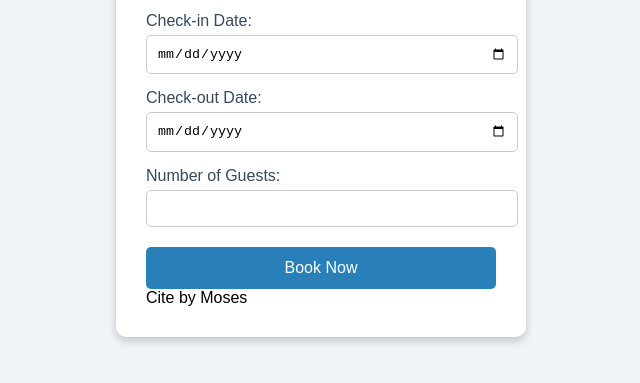
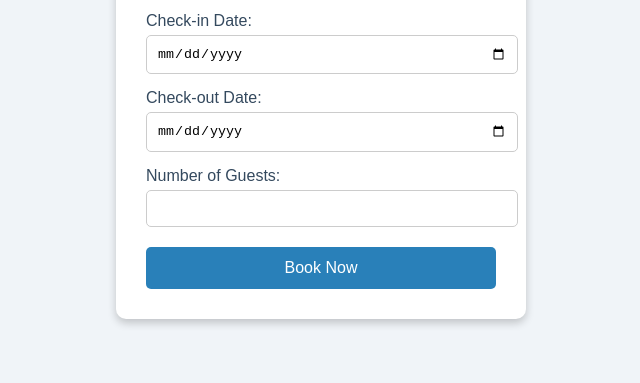
Before and after one commit to moseskim-001/hotelbooking, a plain HTML site: page index.html in a window 1280 px wide. Shown: the part 193-576 px from the top of the page, without its empty margins (319-959 px from the left). Drawn offline with Linux system fonts and the light colour scheme.

Commit message:
Update index.html

```diff
--- a/index.html
+++ b/index.html
@@ -25,7 +25,7 @@
     </form>
 
     <div id="confirmation" class="hidden"></div>
-    <div class="watermark">Cite by Moses
+
   </div>
 
   <script src="script.js"></script>
```
